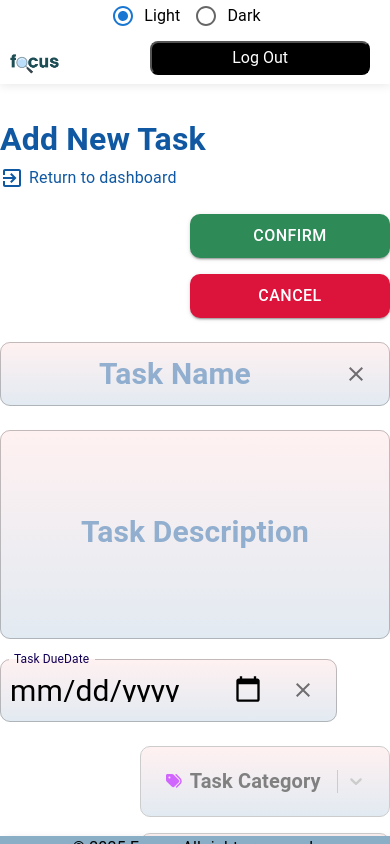
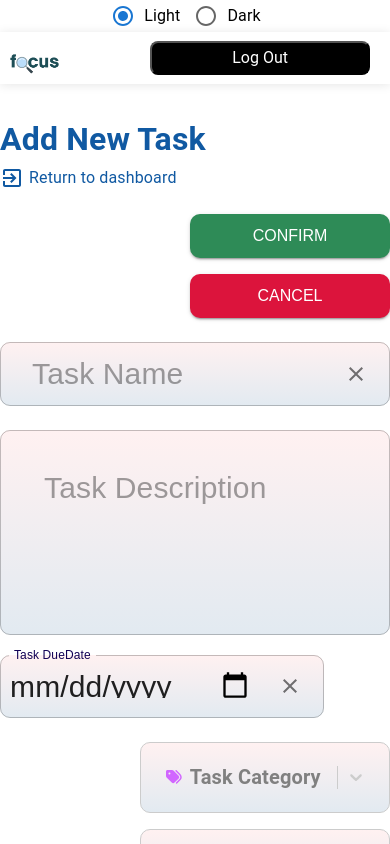
Before and after one commit to priscaolose/Group7_Capstone, a React (Create React App) app in the folder focus-app/: page /addtask in a window 390 px wide. Built offline with nearby package versions, Linux system fonts and the light colour scheme; the HTML template or start-up script is replaced by a standard one.

Commit message:
Started working on the mobile view

```diff
--- a/focus-app/src/addTask.js
+++ b/focus-app/src/addTask.js
@@ -9,10 +9,34 @@ import { addTask, getTasks } from './Api/createTask';
 import ColorDropdown from './ColorDropdown';
 import PriorityDropdown from './taskPriority';
 import { Link } from "react-router-dom";
+import { createTheme, ThemeProvider } from "@mui/material/styles";
 
 import { useUser } from './Components/context';
 import ExitToAppIcon from '@mui/icons-material/ExitToApp';
 import { getUID } from './firebase/firebaseAuth';
+// Custom Theme
+const theme = createTheme({
+  typography: {
+    fontFamily: '"Poppins", sans-serif',
+    h5: {
+      fontWeight: 600,
+    },
+    h6: {
+      fontWeight: 500,
+    },
+    body1: {
+      fontWeight: 400,
+    },
+  },
+  palette: {
+    primary: {
+      main: "#1059a2",
+    },
+    background: {
+      default: "#f4f6f8",
+    },
+  },
+});
 const AddTask = () => {
   const [isOpen, setIsOpen] = useState(false);
   const [isCalOpen, setIsCalOpen] = useState(false);
@@ -169,21 +193,34 @@ const AddTask = () => {
       setIsOpen(true);
   };
 
-
-
   return (
-    <Box sx={{ display: 'flex', flexDirection: 'column', height: '100vh',overflowY: 'auto' }}>
+    <Box sx={{
+      display: 'flex',
+      flexDirection: 'column',
+      minHeight: '100vh'
+    }}>
+      <ThemeProvider theme={theme}>
       {/* Header */}
       <Grid2 xs={12}>
         <Header2 />
       </Grid2>
 
-      <Grid2 container justifyContent="center" spacing={3} minHeight="74.8vh" paddingTop={{ xs: 2, md: "60px" }}paddingBottom={{ xs: 2, md: "40px" }}>
+      {/* Main content  */}
+      <Grid2
+        container
+        justifyContent="center"
+        spacing={3}
+        sx={{
+          flexGrow: 1,
+          paddingTop: { xs: 2, md: "60px" },
+          paddingBottom: { xs: 2, md: "40px" }
+        }}
+      >
         <form id="taskForm" onSubmit={handleSubmit}>
-          <Grid2 xs={12} md={6} container direction="column" spacing={3} >
+          <Grid2 xs={12} md={6} container direction="column" spacing={3}>
+            {/* Add Task form fields here */}
             <Grid2 container alignItems="center" justifyContent="space-between">
               <Grid2 container direction="column" spacing={1} alignItems="flex-start">
-
                 <Grid2 item>
                   <h4 className="task-title" style={{ margin: 0 }}>Add New Task</h4>
                 </Grid2>
@@ -195,6 +232,8 @@ const AddTask = () => {
                   </Link>
                 </Grid2>
               </Grid2>
+
+              {/* Buttons */}
               <Grid2 item container spacing={2} justifyContent="flex-end">
                 <Grid2 item>
                   <Button
@@ -273,17 +312,6 @@ const AddTask = () => {
                     '& .MuiInputBase-input': {
                       padding: '10px',
                       fontSize: '30px',
-                      display: 'flex',
-                      alignItems: 'center',
-                      justifyContent: 'center',
-                    },
-                    '& .MuiInputBase-input::placeholder': {
-                      textAlign: 'center',
-                      justifyContent: 'center',
-                      color: '#1059a2',
-                      fontWeight: 'bold',
-                      lineHeight: '3.7',
-                      paddingTop: '30px',
                     },
                   }}
                   InputProps={{
@@ -294,7 +322,7 @@ const AddTask = () => {
                     ),
                     endAdornment: (
                       <InputAdornment position="end">
-                        <IconButton onClick={() => setTask({ title: '' })}>
+                        <IconButton onClick={() => setTask({ ...task, title: '' })}>
                           <Clear sx={{ fontSize: '24px' }} />
                         </IconButton>
                       </InputAdornment>
@@ -344,15 +372,6 @@ const AddTask = () => {
                     '& .MuiInputBase-input': {
                       padding: '30px',
                       fontSize: '30px',
-                      display: 'flex',
-                      alignItems: 'center',
-                      justifyContent: 'center',
-                    },
-                    '& .MuiInputBase-input::placeholder': {
-                      textAlign: 'center',
-                      color: '#1059a2',
-                      lineHeight: '3.7',
-                      fontWeight: 'bold',
                     },
                   }}
                   multiline
@@ -365,8 +384,8 @@ const AddTask = () => {
 
           {/* Column 2: Task Due Date */}
           <Grid2 xs={12} md={6} container direction="row" spacing={3}>
+            {/* Due Date Field */}
             <Grid2 xs={12}>
-              {/* Due Date Field */}
               <TextField
                 fullWidth
                 label="Task DueDate"
@@ -401,15 +420,11 @@ const AddTask = () => {
                     </InputAdornment>
                   ),
                 }}
-                inputProps={{
-                  style: {
-                    appearance: 'none',
-                    WebkitAppearance: 'none',
-                    MozAppearance: 'none',
-                  },
-                }}
               />
+              {errors.dueDate && <label className="errorLabel">{errors.dueDate}</label>}
             </Grid2>
+
+            {/* Category and Priority Dropdowns */}
             <Grid2 item container spacing={2} justifyContent="flex-end">
               <Grid2 item>
                 <ColorDropdown name="category" onChange={handleChange} />
@@ -427,17 +442,23 @@ const AddTask = () => {
             onClose={handleDialogClose}
           />
         )}
-        {isCalOpen &&(
+
+        {isCalOpen && (
           <TaskCancellationDialog
             open={isCalOpen}
             onClose={handleDialogClose}
           />
         )}
       </Grid2>
-      {/* Footer */}
+
+      <Box sx={{ mt: 'auto' }}>
         <Footer />
       </Box>
+      </ThemeProvider>
+
+    </Box>
 );
+
 };
 
 export default AddTask;
```
Lines whose indentation alone changed are shown as unchanged.
